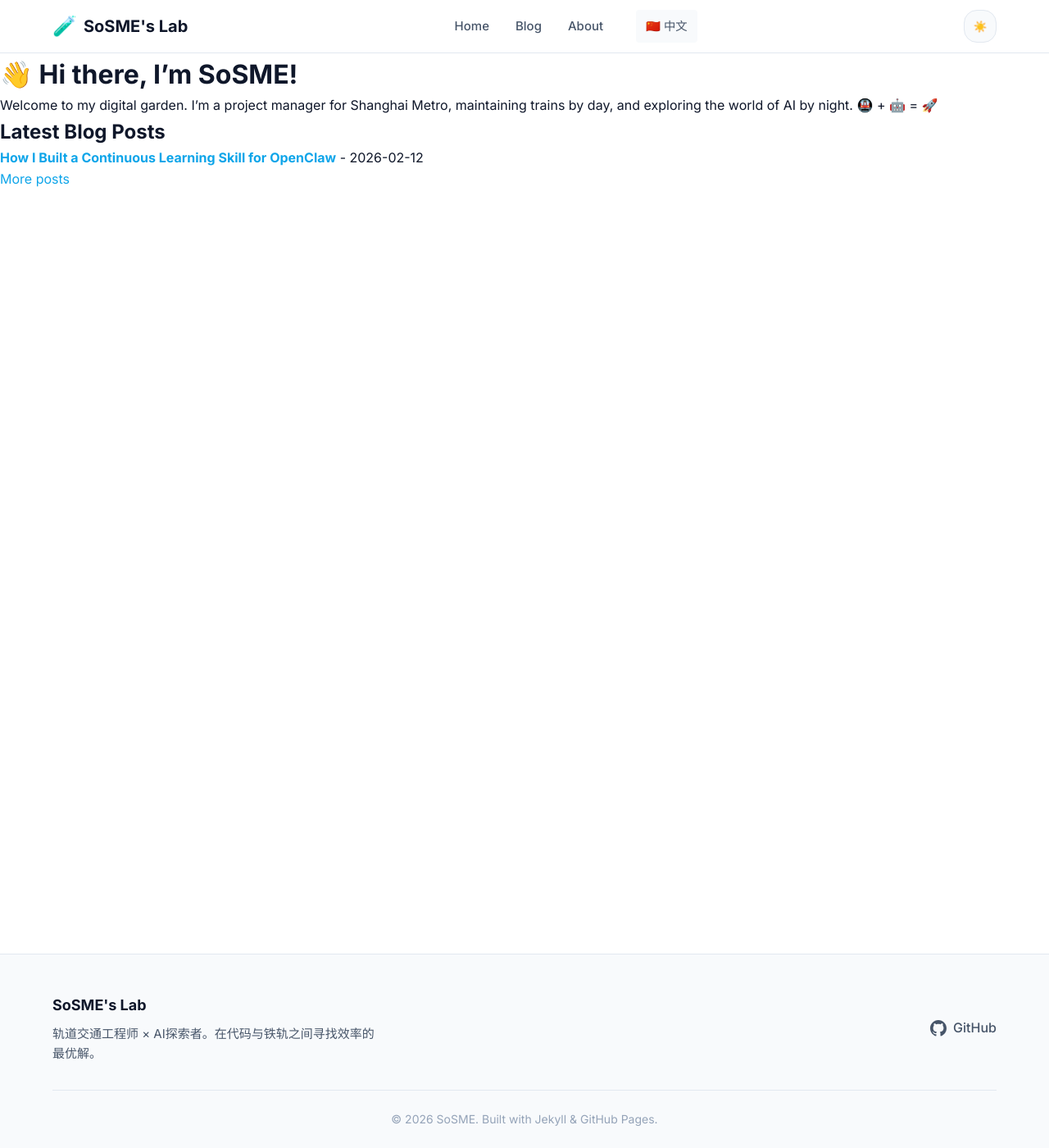
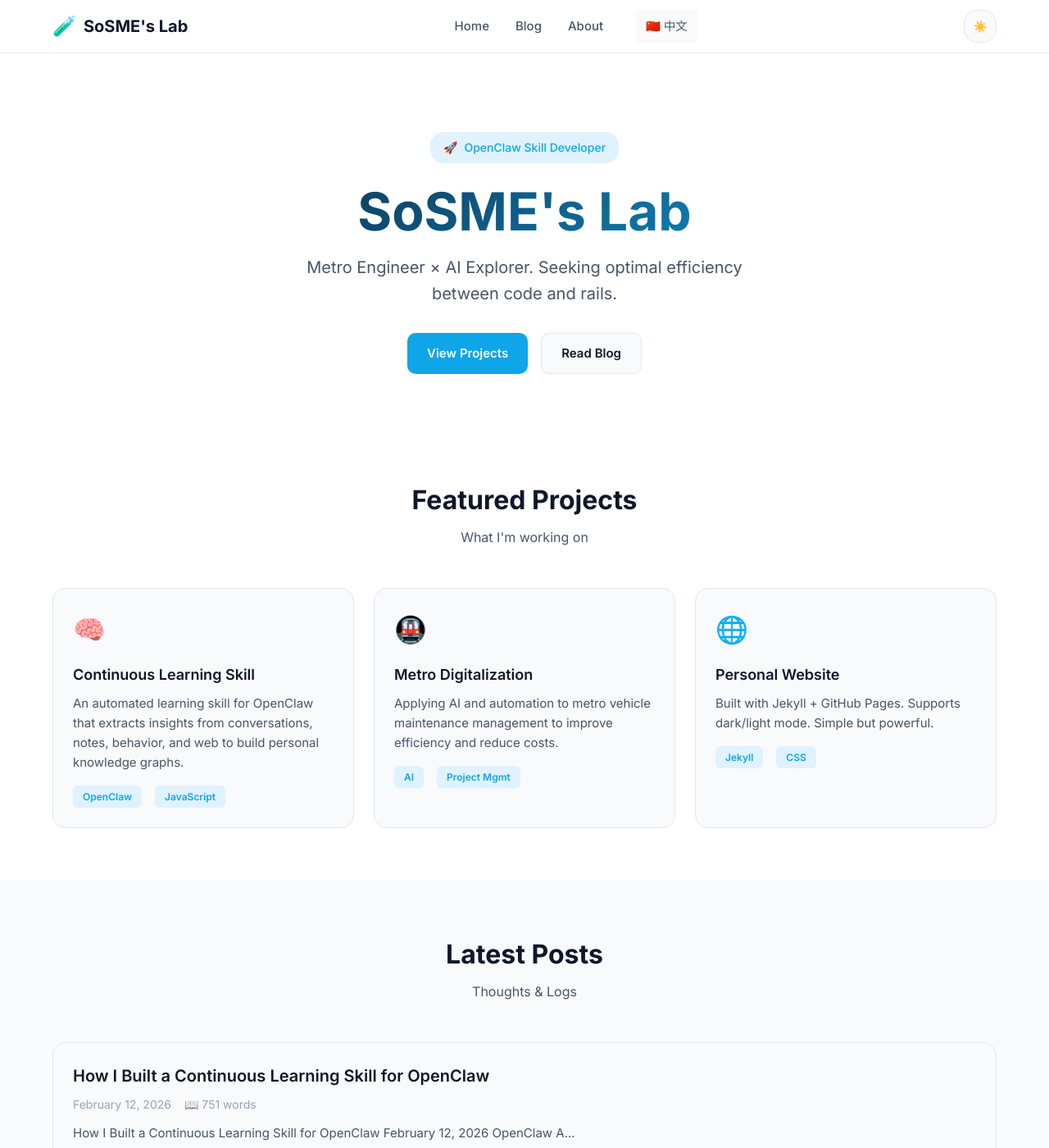
Before and after one commit to fjmw123/fjmw123.github.io, a Jekyll site: the page built from en/index.md, in a window 1280 px wide and 1400 px high. Shown: the whole window at 82% size. Built offline with Jekyll 4.4.1, drawn with Linux system fonts in a browser that asks for light colours.

Commit message:
fix: create English pages and mirror homepage structure

```diff
--- a/en/index.md
+++ b/en/index.md
@@ -4,16 +4,92 @@ title: Home
 lang: en
 ---
 
-# 👋 Hi there, I'm SoSME!
+<!-- Hero Section -->
+<section class="hero">
+  <div class="container">
+    <div class="hero-badge">
+      <span>🚀</span>
+      <span>OpenClaw Skill Developer</span>
+    </div>
+    <h1 class="hero-title">SoSME's Lab</h1>
+    <p class="hero-subtitle">Metro Engineer × AI Explorer. Seeking optimal efficiency between code and rails.</p>
+    <div class="hero-actions">
+      <a href="/en/projects/" class="btn btn-primary">View Projects</a>
+      <a href="/en/blog/" class="btn btn-secondary">Read Blog</a>
+    </div>
+  </div>
+</section>
 
-Welcome to my digital garden. I'm a project manager for Shanghai Metro, maintaining trains by day, and exploring the world of AI by night. 🚇 + 🤖 = 🚀
+<!-- Featured Projects -->
+<section class="section">
+  <div class="container">
+    <div class="section-header">
+      <h2 class="section-title">Featured Projects</h2>
+      <p class="section-subtitle">What I'm working on</p>
+    </div>
 
-## Latest Blog Posts
+    <div class="card-grid">
+      <article class="card">
+        <div class="card-icon">🧠</div>
+        <h3 class="card-title">Continuous Learning Skill</h3>
+        <p class="card-desc">An automated learning skill for OpenClaw that extracts insights from conversations, notes, behavior, and web to build personal knowledge graphs.</p>
+        <div class="card-meta">
+          <span class="tag">OpenClaw</span>
+          <span class="tag">JavaScript</span>
+        </div>
+      </article>
 
-{% for post in site.posts %}
-  {% if post.lang == 'en' %}
-  *   **[{{ post.title }}]({{ post.url }})** - {{ post.date | date: "%Y-%m-%d" }}
-  {% endif %}
-{% endfor %}
+      <article class="card">
+        <div class="card-icon">🚇</div>
+        <h3 class="card-title">Metro Digitalization</h3>
+        <p class="card-desc">Applying AI and automation to metro vehicle maintenance management to improve efficiency and reduce costs.</p>
+        <div class="card-meta">
+          <span class="tag">AI</span>
+          <span class="tag">Project Mgmt</span>
+        </div>
+      </article>
 
-[More posts](/en/blog)
+      <article class="card">
+        <div class="card-icon">🌐</div>
+        <h3 class="card-title">Personal Website</h3>
+        <p class="card-desc">Built with Jekyll + GitHub Pages. Supports dark/light mode. Simple but powerful.</p>
+        <div class="card-meta">
+          <span class="tag">Jekyll</span>
+          <span class="tag">CSS</span>
+        </div>
+      </article>
+    </div>
+  </div>
+</section>
+
+<!-- Latest Posts -->
+<section class="section" style="background-color: var(--bg-secondary);">
+  <div class="container">
+    <div class="section-header">
+      <h2 class="section-title">Latest Posts</h2>
+      <p class="section-subtitle">Thoughts & Logs</p>
+    </div>
+
+    <div class="post-list">
+      {% assign en_posts = site.posts | where: "lang", "en" %}
+      {% for post in en_posts limit:3 %}
+        <article class="post-item">
+          <h3 class="post-title">
+            <a href="{{ post.url | relative_url }}">{{ post.title }}</a>
+          </h3>
+          <div class="post-meta">
+            <span>{{ post.date | date: "%B %d, %Y" }}</span>
+            <span>📖 {{ post.content | number_of_words }} words</span>
+          </div>
+          <p class="post-excerpt">{{ post.excerpt | strip_html | truncate: 150 }}</p>
+        </article>
+      {% endfor %}
+    </div>
+
+    {% if en_posts.size > 3 %}
+      <div class="text-center mt-4">
+        <a href="/en/blog/" class="btn btn-secondary">View All Posts</a>
+      </div>
+    {% endif %}
+  </div>
+</section>
```
Also changed, not shown: en/about.md (added, +31 -0 lines), en/blog.md (added, +30 -0 lines), en/projects.md (added, +33 -0 lines).
